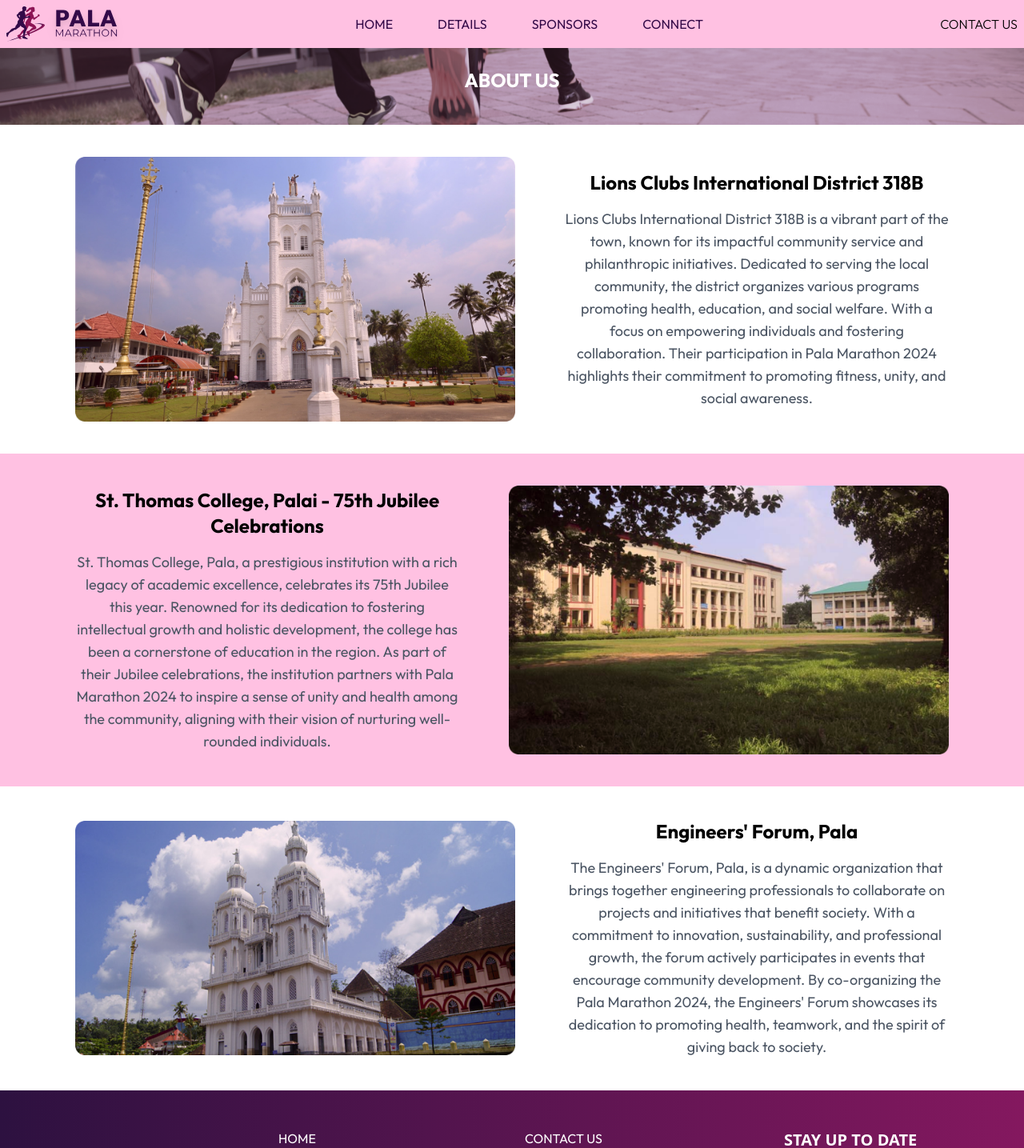
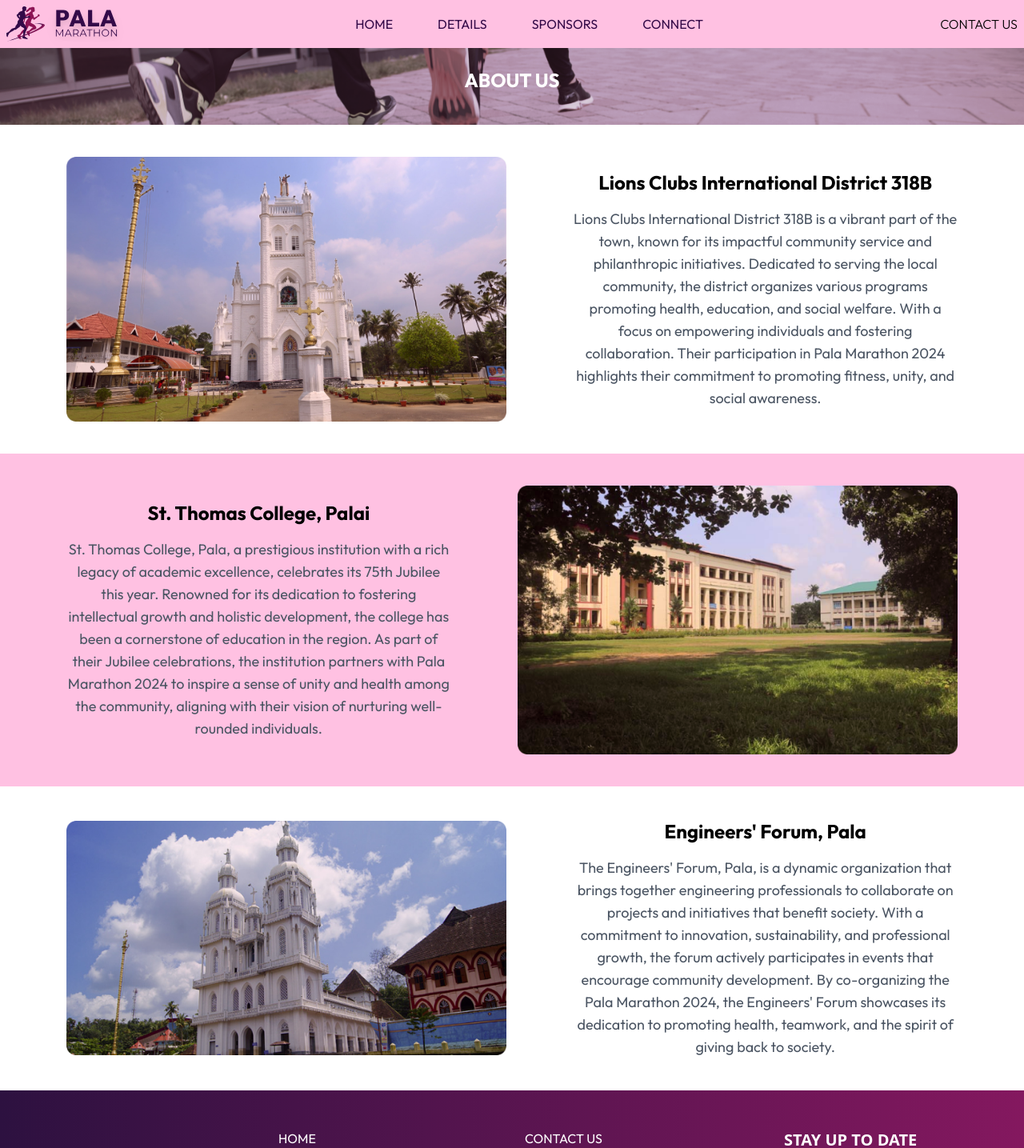
Before and after one commit to tomsabu444/Pala-Marathon-Website, a React (Vite) app in the folder client/: page /about-us in a window 1280 px wide. Shown: the top 1435 px of the page at 80% size. Built offline with nearby package versions, Linux system fonts and the light colour scheme.

Commit message:
Updates styling and layout in AboutUS page
Improves the visual presentation of the AboutUS page by adjusting the flex layout and adding consistent spacing between elements. This enhances the overall user experience and ensures a more cohesive design.

```diff
--- a/client/src/pages/AboutUS.jsx
+++ b/client/src/pages/AboutUS.jsx
@@ -18,7 +18,7 @@
         </h1>
       </div>
       {/* // section 1 */}
-      <section className="flex p-10  flex-col  font-outfit  items-center gap-2 lg:flex-row md:justify-evenly">
+      <section className="flex p-10  flex-col  font-outfit  items-center gap-10 lg:flex-row md:justify-evenly">
         <div className=" bg-contain max-w-[550px]">
           <img src={lions_currespond_img} alt="lions_currespond_img" />
         </div>
@@ -39,13 +39,13 @@
       </section>
 
       {/* // section 2 */}
-      <section className="flex p-10 font-outfit  bg-[#FFC1E2] items-center gap-2 flex-col lg:flex-row-reverse md:justify-evenly">
+      <section className="flex p-10 font-outfit  bg-[#FFC1E2] items-center gap-10 flex-col lg:flex-row-reverse md:justify-evenly">
         <div className=" bg-contain max-w-[550px]">
           <img src={st_thomas_currespond_img} alt="lions_currespond_img" />
         </div>
         <div className="max-w-[550px] md:max-w-[480px]">
           <h2 className="text-2xl text-center font-bold mb-4">
-            St. Thomas College, Palai - 75th Jubilee Celebrations
+            St. Thomas College, Palai
           </h2>
           <p className="text-lg text-center text-gray-600">
             St. Thomas College, Pala, a prestigious institution with a rich
@@ -61,7 +61,7 @@
       </section>
 
       {/* // section 3 */}
-      <section className="flex p-10  font-outfit  items-center flex-col gap-2 lg:flex-row md:justify-evenly">
+      <section className="flex p-10  font-outfit  items-center flex-col gap-10 lg:flex-row md:justify-evenly">
         <div className=" bg-contain max-w-[550px]">
           <img src={Engineers_Forum_img} alt="lions_currespond_img" />
         </div>
```
